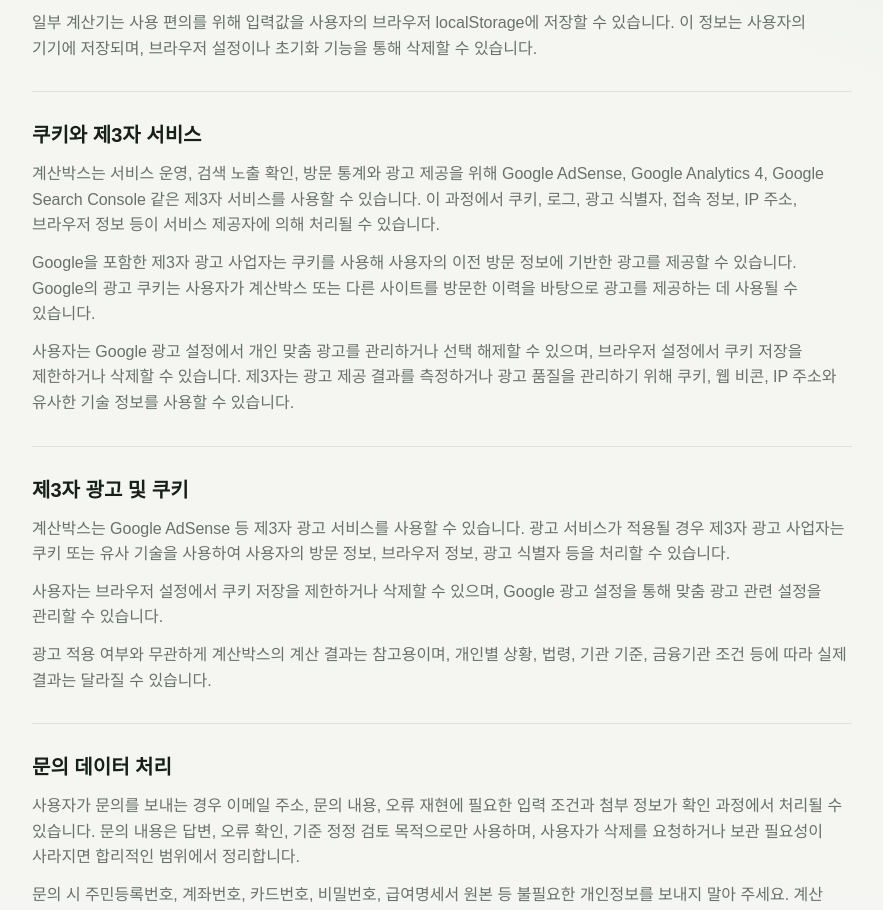
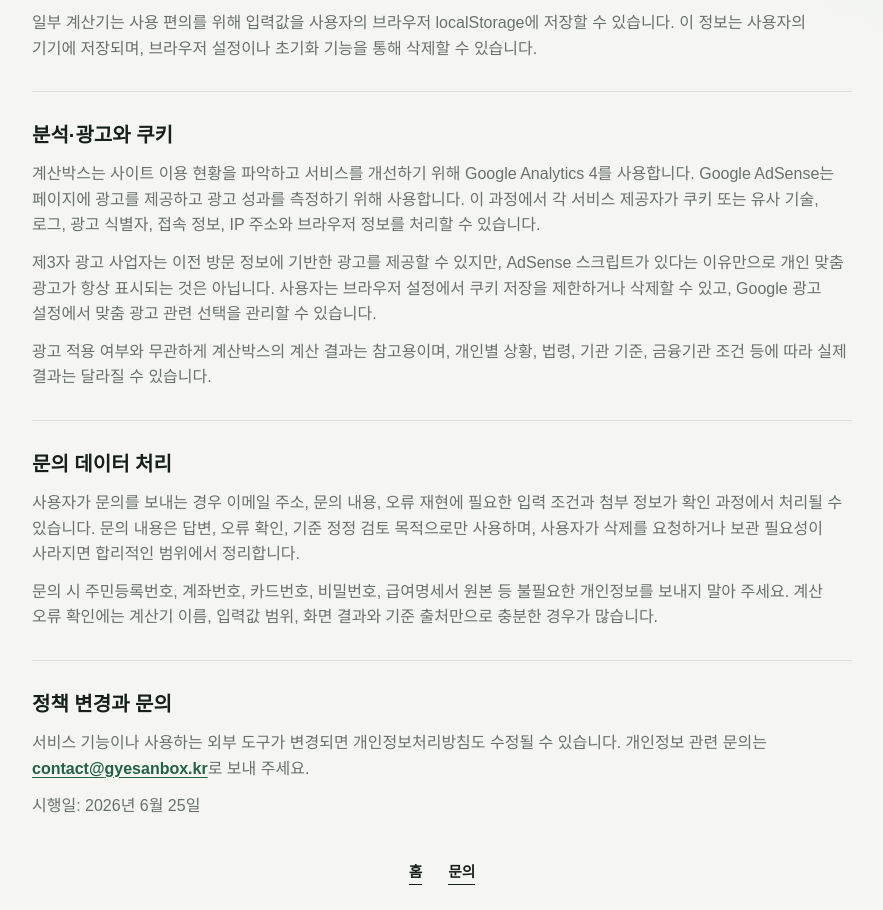
Before and after one commit to JulGi-Park/integrated-calculator, a Next.js app: page /privacy-policy in a window 1280 px wide. Shown: the part 600-1510 px from the top of the page, without its empty margins (48-931 px from the left). Built offline with nearby package versions, Linux system fonts and the light colour scheme.

Commit message:
fix: align trust pages before adsense review

```diff
--- a/app/privacy-policy/page.tsx
+++ b/app/privacy-policy/page.tsx
@@ -46,9 +46,9 @@ export default function PrivacyPolicyPage() {
       <section>
         <h2>기본 처리 원칙</h2>
         <p>
-          계산박스는 초기 MVP에서 로그인, 회원가입, 결제, 운영 DB 저장 기능을
-          사용하지 않습니다. 사용자가 입력한 계산값은 계산 결과 제공을 위해
-          브라우저에서 처리되며 서버에 저장하지 않습니다.
+          계산박스는 로그인, 회원가입, 결제, 운영 DB 저장 기능을 사용하지
+          않습니다. 사용자가 입력한 계산값은 계산 결과 제공을 위해 브라우저에서
+          처리되며 서버에 저장하지 않습니다.
         </p>
         <p>
           계산기 입력값은 급여, 대출, 퇴직, 실업급여와 관련된 민감한 생활
@@ -68,39 +68,19 @@ export default function PrivacyPolicyPage() {
       </section>
 
       <section>
-        <h2>쿠키와 제3자 서비스</h2>
+        <h2>분석·광고와 쿠키</h2>
         <p>
-          계산박스는 서비스 운영, 검색 노출 확인, 방문 통계와 광고 제공을 위해
-          Google AdSense, Google Analytics 4, Google Search Console 같은 제3자
-          서비스를 사용할 수 있습니다. 이 과정에서 쿠키, 로그, 광고 식별자,
-          접속 정보, IP 주소, 브라우저 정보 등이 서비스 제공자에 의해 처리될
-          수 있습니다.
+          계산박스는 사이트 이용 현황을 파악하고 서비스를 개선하기 위해 Google Analytics 4를 사용합니다. Google AdSense는 페이지에 광고를 제공하고
+          광고 성과를 측정하기 위해 사용합니다. 이 과정에서 각 서비스 제공자가
+          쿠키 또는 유사 기술, 로그, 광고 식별자, 접속 정보, IP 주소와 브라우저
+          정보를 처리할 수 있습니다.
         </p>
         <p>
-          Google을 포함한 제3자 광고 사업자는 쿠키를 사용해 사용자의 이전 방문
-          정보에 기반한 광고를 제공할 수 있습니다. Google의 광고 쿠키는
-          사용자가 계산박스 또는 다른 사이트를 방문한 이력을 바탕으로 광고를
-          제공하는 데 사용될 수 있습니다.
-        </p>
-        <p>
-          사용자는 Google 광고 설정에서 개인 맞춤 광고를 관리하거나 선택
-          해제할 수 있으며, 브라우저 설정에서 쿠키 저장을 제한하거나 삭제할 수
-          있습니다. 제3자는 광고 제공 결과를 측정하거나 광고 품질을 관리하기
-          위해 쿠키, 웹 비콘, IP 주소와 유사한 기술 정보를 사용할 수 있습니다.
-        </p>
-      </section>
-
-      <section>
-        <h2>제3자 광고 및 쿠키</h2>
-        <p>
-          계산박스는 Google AdSense 등 제3자 광고 서비스를 사용할 수 있습니다.
-          광고 서비스가 적용될 경우 제3자 광고 사업자는 쿠키 또는 유사 기술을
-          사용하여 사용자의 방문 정보, 브라우저 정보, 광고 식별자 등을 처리할
-          수 있습니다.
-        </p>
-        <p>
-          사용자는 브라우저 설정에서 쿠키 저장을 제한하거나 삭제할 수 있으며,
-          Google 광고 설정을 통해 맞춤 광고 관련 설정을 관리할 수 있습니다.
+          제3자 광고 사업자는 이전 방문 정보에 기반한 광고를 제공할 수 있지만,
+          AdSense 스크립트가 있다는 이유만으로 개인 맞춤 광고가 항상 표시되는
+          것은 아닙니다. 사용자는 브라우저 설정에서 쿠키 저장을 제한하거나
+          삭제할 수 있고, Google 광고 설정에서 맞춤 광고 관련 선택을 관리할 수
+          있습니다.
         </p>
         <p>
           광고 적용 여부와 무관하게 계산박스의 계산 결과는 참고용이며, 개인별
```
Also changed, not shown: app/about/page.tsx (+12 -9 lines), 1 other file (tests, documents, lock files or other folders).
